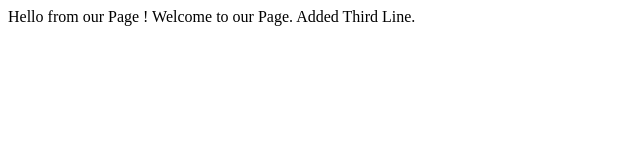
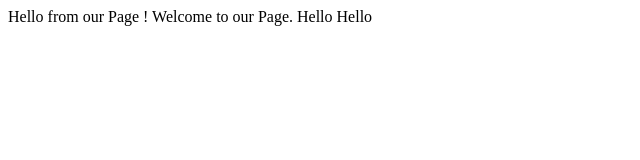
Before and after one commit to ZhuZhu61458/php_web_learning, a plain HTML site: page index.html in a window 1280 px wide. Shown: the full height of the page, 0-640 px from the left. Drawn offline with Linux system fonts and the light colour scheme.

```diff
--- a/index.html
+++ b/index.html
@@ -5,7 +5,7 @@
     </head>
     <body>
         Hello from our Page ! Welcome to our Page.
-        Added Third Line.
+        Hello Hello
     </body>
 
 </html>
```
